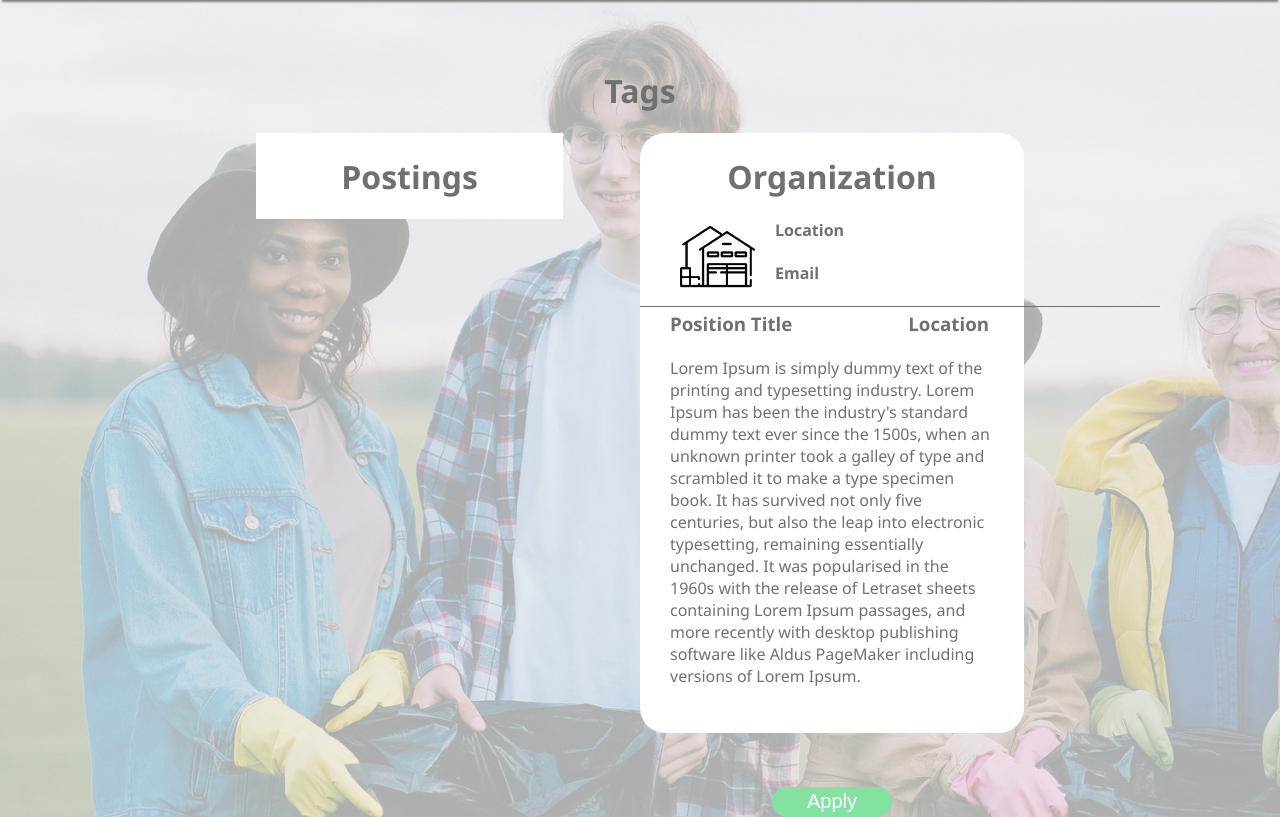
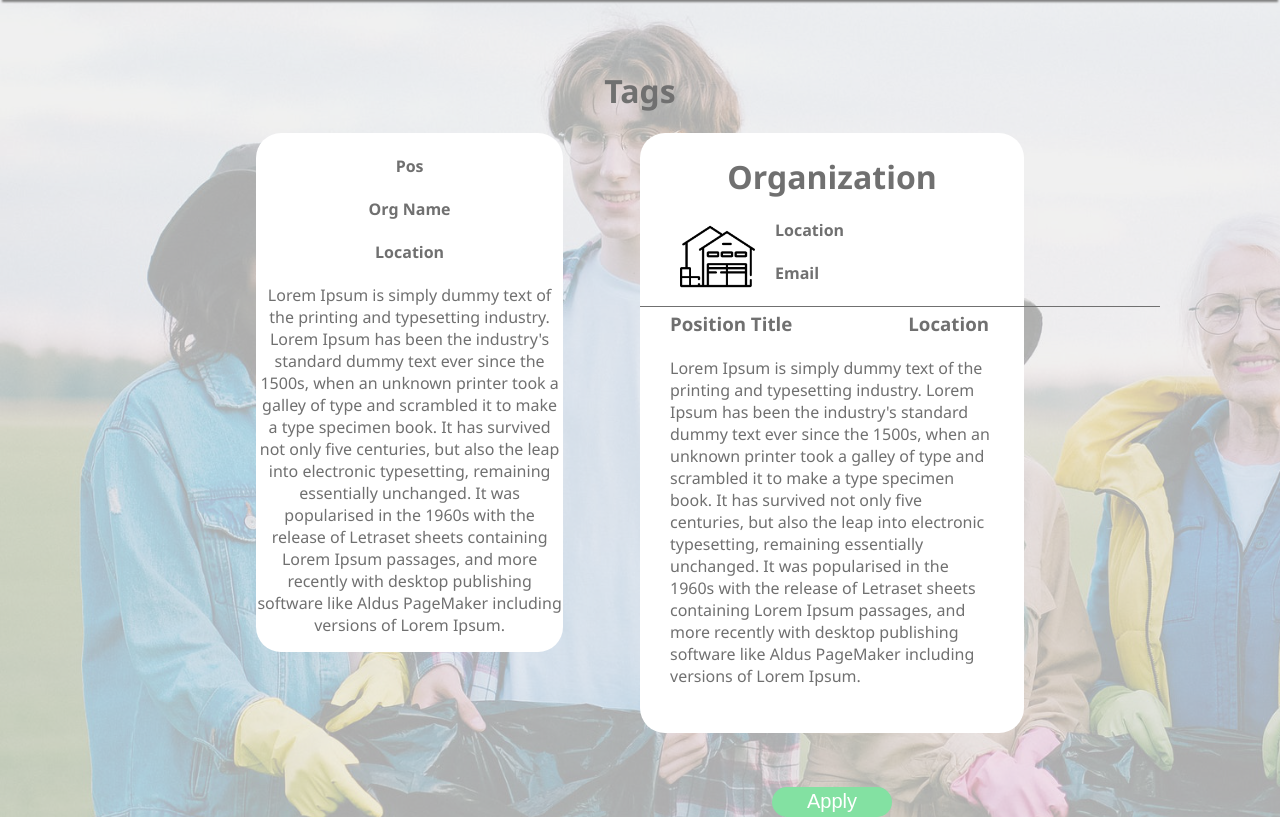
Before and after one commit to RBHNirvana/NWHacks, a Flask app: page /volpositions.html in a window 1280 px wide. Shown: the part 90-907 px from the top of the page. Run offline with Flask 2, Linux system fonts and the light colour scheme.

Commit message:
Added content for individual posts in volunteer posting page

```diff
--- a/app/static/index.css
+++ b/app/static/index.css
@@ -67,81 +67,3 @@ a{
     font-weight: 400;
     font-size: xxx-large;
   }
-
-  .content-container{
-    text-align: center;
-}
-
-.posts-container{
-    justify-content: space-around;
-    width: 60%;
-    margin: auto;
-    padding: 0px 50px;
-}
-
-.postings, .info-container{
-    background: white;
-}
-
-.postings{
-    float: left;
-    width: 40%;
-}
-
-.info-container{
-    float: right;
-    width: 50%;
-    height: 600px;
-    border-radius: 25px;
-}
-
-.info-container > img{
-  float: left;
-  margin-left: 40px;
-  margin-right: 20px;
-}
-
-.org-location, .org-email{
-  text-align: initial;
-}
-
-.pos-title{
-  float: left;
-  margin-left: 30px;
-}
-
-.pos-location{
-  float: right;
-  margin-right: 35px;
-}
-
-.pos-location, .pos-title{
-  margin-top: 5px;
-}
-
-.divider{
-  background: #707070;
-  height: 1px;
-  width: 520px;
-  margin: auto;
-}
-
-.pos-description{
-  text-align: left;
-  margin: 50px 30px 0px 30px;
-}
-
-.apply-btn{
-  border-radius: 30px;
-  margin-top: 100px;
-  width: 120px;
-  background-color: #83E1A2;
-  color: white;
-  height: 30px;
-  font-size: 20px;
-  border: none;
-}
-
-.apply-btn:hover{
-  cursor: pointer;
-}
--- /dev/null
+++ b/app/static/position.css
@@ -0,0 +1,78 @@
+.content-container{
+    text-align: center;
+}
+
+.posts-container{
+    justify-content: space-around;
+    width: 60%;
+    margin: auto;
+    padding: 0px 50px;
+}
+
+.postings, .info-container{
+    background: white;
+}
+
+.postings{
+    float: left;
+    width: 40%;
+    border-radius: 25px;
+}
+
+.info-container{
+    float: right;
+    width: 50%;
+    height: 600px;
+    border-radius: 25px;
+}
+
+.info-container > img{
+  float: left;
+  margin-left: 40px;
+  margin-right: 20px;
+}
+
+.org-location, .org-email{
+  text-align: initial;
+}
+
+.pos-highlighted-title{
+  float: left;
+  margin-left: 30px;
+}
+
+.pos-highlighted-location{
+  float: right;
+  margin-right: 35px;
+}
+
+.pos-highlighted-location, .pos-highlighted-title{
+  margin-top: 5px;
+}
+
+.divider{
+  background: #707070;
+  height: 1px;
+  width: 520px;
+  margin: auto;
+}
+
+.pos-highlighted-description{
+  text-align: left;
+  margin: 50px 30px 0px 30px;
+}
+
+.apply-btn{
+  border-radius: 30px;
+  margin-top: 100px;
+  width: 120px;
+  background-color: #83E1A2;
+  color: white;
+  height: 30px;
+  font-size: 20px;
+  border: none;
+}
+
+.apply-btn:hover{
+  cursor: pointer;
+}
--- a/app/templates/volpositions.html
+++ b/app/templates/volpositions.html
@@ -3,6 +3,7 @@
 {% block head %}
 
 <link rel="stylesheet" href="../static/index.css">
+<link rel="stylesheet" href="../static/position.css">
 <title>VolunteerMe</title>
 {% endblock %}
 
@@ -17,17 +18,33 @@
         </div>
         <div class="posts-container">
             <div class="postings">
-                <h1>Postings</h1>
+                <div class="heading-post">
+                    <h4 class="pos-title">Pos</h4>
+                    <h4 class="org-name">Org Name</h4>
+                    <h4 class="pos-location">Location</h4>
+                </div>
+                <p>
+                    Lorem Ipsum is simply dummy text of the printing and
+                    typesetting industry. Lorem Ipsum has been the industry's
+                    standard dummy text ever since the 1500s, when an unknown
+                    printer took a galley of type and scrambled it to make a
+                    type specimen book. It has survived not only five centuries,
+                    but also the leap into electronic typesetting, remaining
+                    essentially unchanged. It was popularised in the 1960s with
+                    the release of Letraset sheets containing Lorem Ipsum passages,
+                    and more recently with desktop publishing software like Aldus
+                    PageMaker including versions of Lorem Ipsum.
+                </p>
             </div>
             <div class="info-container">
-                <h1 class="org-name">Organization</h1>
+                <h1 class="org-highlighted-name">Organization</h1>
                 <img src="../static/warehouse.png" height= "75" width="75"alt="">
                 <h4 class="org-location">Location</h4>
                 <h4 class="org-email">Email</h4>
-                <h3 class="pos-title">Position Title</h3>
-                <h3 class="pos-location">Location</h3>
+                <h3 class="pos-highlighted-title">Position Title</h3>
+                <h3 class="pos-highlighted-location">Location</h3>
                 <div class="divider"></div>
-                <p class="pos-description">
+                <p class="pos-highlighted-description">
                     Lorem Ipsum is simply dummy text of the printing and
                     typesetting industry. Lorem Ipsum has been the industry's
                     standard dummy text ever since the 1500s, when an unknown
```
